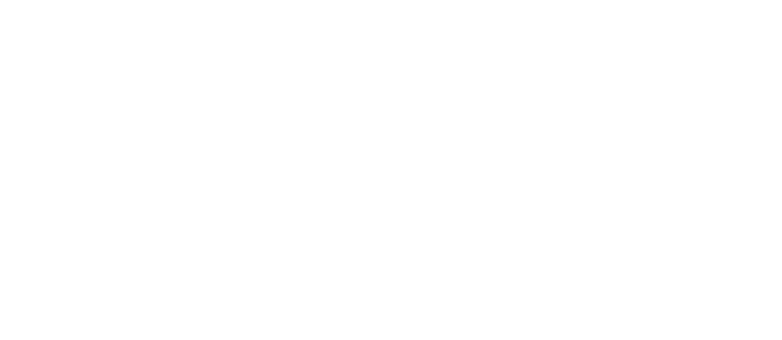
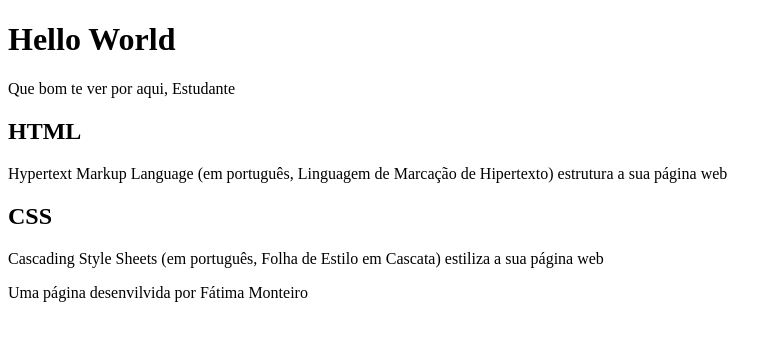
Before and after one commit to ProfFatty1206/HMH, a plain HTML site: page index.html in a window 1280 px wide. Shown: the whole page, without its empty margins (0-782 px from the left). Drawn offline with Linux system fonts and the light colour scheme.

Commit message:
Retrabalho HTML

```diff
--- a/index.html
+++ b/index.html
@@ -6,6 +6,25 @@
     <title>Hello World</title>
 </head>
 <body>
+    <header>
+        <h1>Hello World</h1>
+        <p>Que bom te ver por aqui, Estudante</p>
 
+    </header>
+
+    <section>
+        <h2>HTML</h2>
+        <P>Hypertext Markup Language (em português, Linguagem de Marcação de Hipertexto) estrutura a sua página web</p>
+
+        <h2>CSS</h2>
+        <P>Cascading Style Sheets (em português, Folha de Estilo em Cascata) estiliza a sua página web</P>
+
+
+    </section>
+
+    <footer>
+        <p>Uma página desenvilvida por Fátima Monteiro</p>
+
+    </footer>
 </body>
 </html>
```
